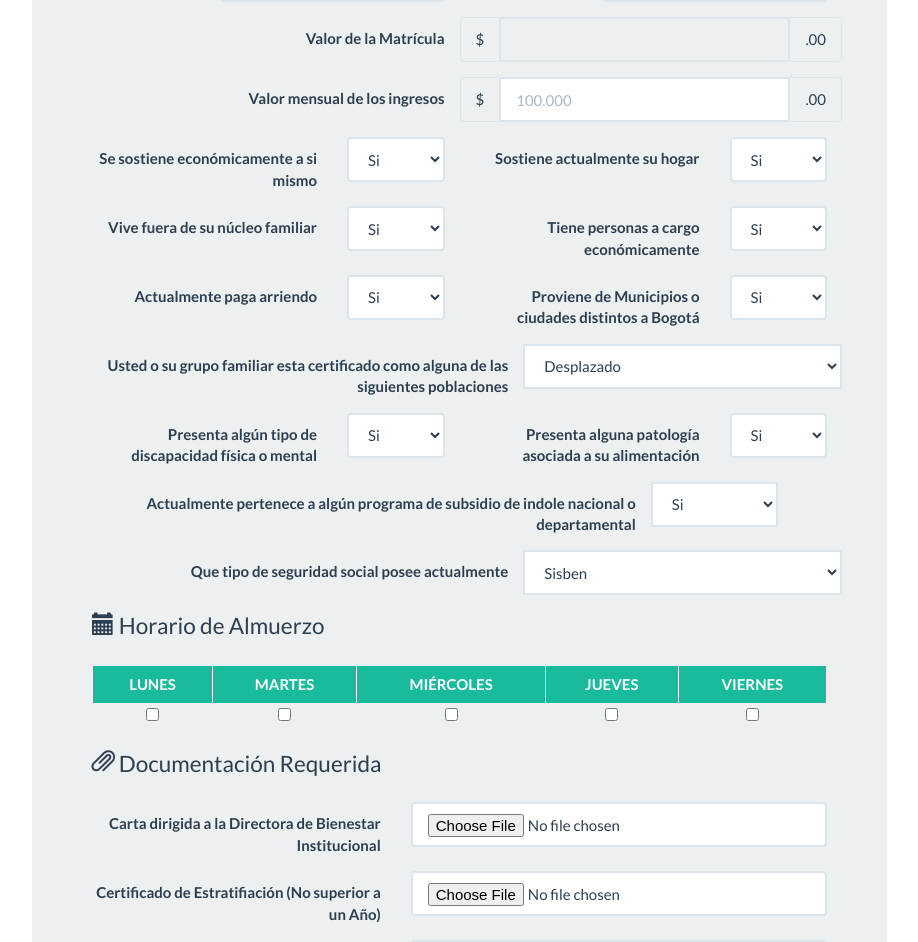
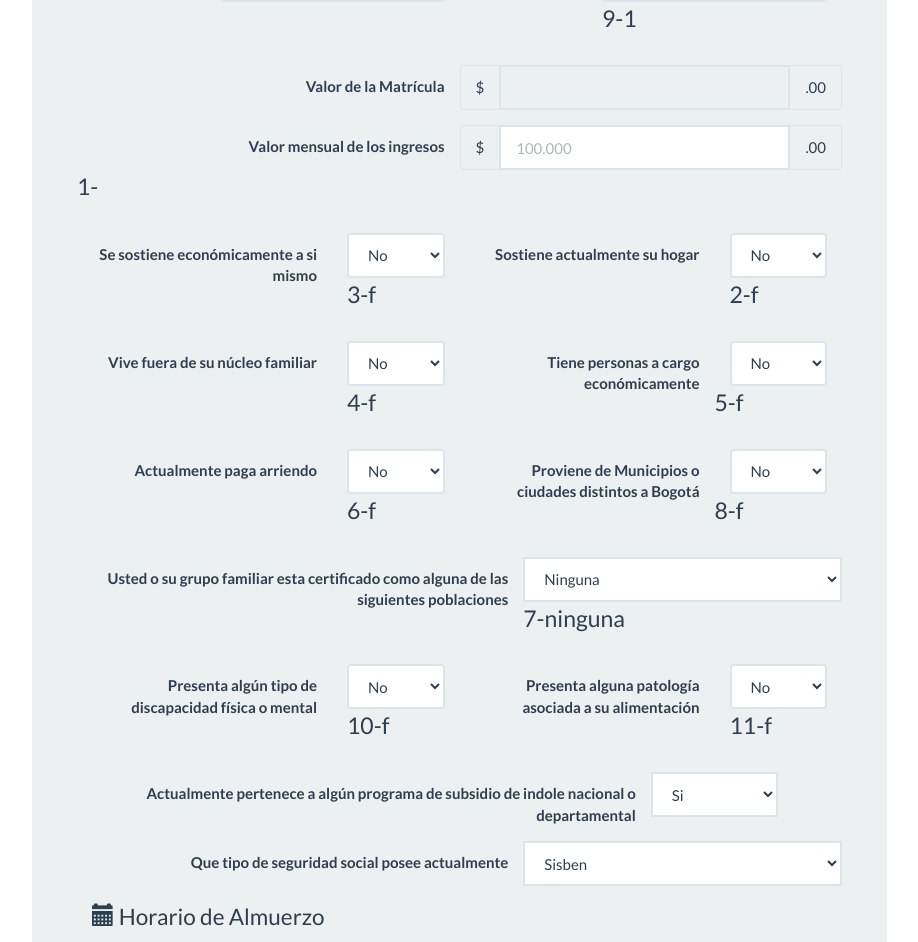
Before and after one commit to CatalinaCano/paaud, an Angular app in the folder cliente/: page /registrar-solicitud in a window 1280 px wide. Shown: the part 880-1822 px from the top of the page, without its empty margins (323-1241 px from the left). Built offline with nearby package versions, Linux system fonts and the light colour scheme.

Commit message:
se obtienen los datos del formulario de registro solicitud

```diff
--- a/cliente/src/app/components/registrar-solicitud/registrar-solicitud.component.html
+++ b/cliente/src/app/components/registrar-solicitud/registrar-solicitud.component.html
@@ -86,22 +86,23 @@
                     <label for="estadoCivil" class="col-lg-2 control-label">Estado Civil</label>
                     <div class="col-lg-4">
                         <select class="form-control" id="estadoCivil" required>
-                            <option>Soltero</option>
-                            <option>Casado</option>
-                            <option>Separado/Divorciado</option>
-                            <option>Viudo</option>
-                            <option>Unión Libre</option>
+                            <option value="soltero">Soltero</option>
+                            <option value="casado">Casado</option>
+                            <option value="separado">Separado/Divorciado</option>
+                            <option value="viudo">Viudo</option>
+                            <option value="union libre">Unión Libre</option>
                         </select>
                     </div>
 
-                    <label for="estadoCivil" class="col-lg-2 control-label">Estrato</label>
+                    <label for="estrato" class="col-lg-2 control-label">Estrato</label>
                     <div class="col-lg-4">
-                        <select class="form-control" id="estadoCivil" required>
-                            <option>1</option>
-                            <option>2</option>
-                            <option>3</option>
-                            <option>4</option>
+                        <select class="form-control" name="estrato" id="estrato" required [(ngModel)]="zona_riesgo.q_numerico" #estrato="ngModel">
+                            <option value="1">1</option>
+                            <option value="2">2</option>
+                            <option value="3">3</option>
+                            <option value="4">4</option>
                         </select>
+                        <p>{{zona_riesgo.k_camposolicitud}}-{{zona_riesgo.q_numerico}}</p>
                     </div>
                 </div>
 
@@ -109,7 +110,7 @@
                     <label for="matricula" class="col-lg-6 control-label">Valor de la Matrícula</label>
                     <div class="col-lg-6 input-group">
                         <span class="input-group-addon">$</span>
-                        <input type="number" class="form-control" name="matricula" id="matricula" disabled [(ngModel)]='datos_usuario.q_valormatricula' #matricula="ngModel">
+                        <input type="number" class="form-control" name="matricula" id="matricula" readonly [(ngModel)]='datos_usuario.q_valormatricula' #matricula="ngModel">
                         <span class="input-group-addon">.00</span>
                     </div>
                 </div>
@@ -118,96 +119,106 @@
                     <label for="ingresos" class="col-lg-6 control-label">Valor mensual de los ingresos</label>
                     <div class="col-lg-6 input-group">
                         <span class="input-group-addon">$</span>
-                        <input type="number" class="form-control" id="ingresos" required placeholder="100.000">
+                        <input type="number" class="form-control" name="ingresos" id="ingresos" required placeholder="100.000" [(ngModel)]="ingresos_familiares.q_numerico" #ingresos="ngModel">
                         <span class="input-group-addon">.00</span>
+                    </div>
+                    <p>{{ingresos_familiares.k_camposolicitud}}-{{ingresos_familiares.q_numerico}}</p>
+                </div>
+
+                <div class="form-group">
+                    <label for="sostenimientoeconomico" class="col-lg-4 control-label">Se sostiene económicamente a si mismo</label>
+                    <div class="col-lg-2">
+                        <select class="form-control" name="sostenimientoeconomico" id="sostenimientoeconomico" required [(ngModel)]="sostenimiento_economico.i_booleano" #sostenimientoeconomico="ngModel">
+                            <option value="f" selected>No</option>
+                            <option value="t">Si</option>
+                        </select>
+                        <p>{{sostenimiento_economico.k_camposolicitud}}-{{sostenimiento_economico.i_booleano}}</p>
+                    </div>
+
+                    <label for="sostenimientohogar" class="col-lg-4 control-label">Sostiene actualmente su hogar</label>
+                    <div class="col-lg-2">
+                        <select class="form-control" name="sostenimientohogar" id="sostenimientohogar" required [(ngModel)]="sostiene_su_hogar.i_booleano" #sostenimientohogar="ngModel">
+                            <option value="f" selected>No</option>
+                            <option value="t">Si</option>
+                        </select>
+                        <p>{{sostiene_su_hogar.k_camposolicitud}}-{{sostiene_su_hogar.i_booleano}}</p>
                     </div>
                 </div>
 
                 <div class="form-group">
-                    <label for="sostenimientoEconomico" class="col-lg-4 control-label">Se sostiene económicamente a si mismo</label>
+                    <label for="vivefuera" class="col-lg-4 control-label">Vive fuera de su núcleo familiar</label>
                     <div class="col-lg-2">
-                        <select class="form-control" id="sostenimientoEconomico" required>
-                            <option>Si</option>
-                            <option>No</option>
+                        <select class="form-control" name="vivefuera" id="vivefuera" required [(ngModel)]="vive_fuera.i_booleano" #vivefuera="ngModel">
+                            <option value="f" selected>No</option>
+                            <option value="t">Si</option>
+                        </select>
+                        <p>{{vive_fuera.k_camposolicitud}}-{{vive_fuera.i_booleano}}</p>
+                    </div>
+
+                    <label for="sostenimientopersonas" class="col-lg-4 control-label">Tiene personas a cargo económicamente</label>
+                    <div class="col-lg-2">
+                        <select class="form-control" name="sostenimientopersonas" id="sostenimientopersonas" required [(ngModel)]="sostenimiento_personas.i_booleano" #sostenimientopersonas="ngModel">
+                            <option value="f" selected>No</option>
+                            <option value="t">Si</option>
                         </select>
                     </div>
-
-                    <label for="sostenimientoHogar" class="col-lg-4 control-label">Sostiene actualmente su hogar</label>
-                    <div class="col-lg-2">
-                        <select class="form-control" id="sostenimientoHogar" required>
-                            <option>Si</option>
-                            <option>No</option>
-                        </select>
-                    </div>
-                </div>
-
-                <div class="form-group">
-                    <label for="viveFuera" class="col-lg-4 control-label">Vive fuera de su núcleo familiar</label>
-                    <div class="col-lg-2">
-                        <select class="form-control" id="viveFuera" required>
-                            <option>Si</option>
-                            <option>No</option>
-                        </select>
-                    </div>
-
-                    <label for="sostenimientoHogar" class="col-lg-4 control-label">Tiene personas a cargo económicamente</label>
-                    <div class="col-lg-2">
-                        <select class="form-control" id="sostenimientoHogar" required>
-                            <option>Si</option>
-                            <option>No</option>
-                        </select>
-                    </div>
+                    <p>{{sostenimiento_personas.k_camposolicitud}}-{{sostenimiento_personas.i_booleano}}</p>
                 </div>
 
 
                 <div class="form-group">
-                    <label for="pagaArriendo" class="col-lg-4 control-label">Actualmente paga arriendo</label>
+                    <label for="pagaarriendo" class="col-lg-4 control-label">Actualmente paga arriendo</label>
                     <div class="col-lg-2">
-                        <select class="form-control" id="pagaArriendo" required>
-                            <option>Si</option>
-                            <option>No</option>
+                        <select class="form-control" name="pagaarriendo" id="pagaarriendo" required [(ngModel)]="vive_en_arriendo.i_booleano" #pagaarriendo="ngModel">
+                            <option value="f" selected>No</option>
+                            <option value="t">Si</option>
                         </select>
+                        <p>{{vive_en_arriendo.k_camposolicitud}}-{{vive_en_arriendo.i_booleano}}</p>
                     </div>
 
                     <label for="origen" class="col-lg-4 control-label">Proviene de Municipios o ciudades distintos a Bogotá</label>
                     <div class="col-lg-2">
-                        <select class="form-control" id="origen" required>
-                            <option>Si</option>
-                            <option>No</option>
+                        <select class="form-control" name="origen" id="origen" required [(ngModel)]="origen.i_booleano" #pagaarriendo="ngModel">
+                            <option value="f" selected>No</option>
+                            <option value="t">Si</option>
                         </select>
                     </div>
+                    <p>{{origen.k_camposolicitud}}-{{origen.i_booleano}}</p>
                 </div>
 
 
                 <div class="form-group">
-                    <label for="tipoPoblacion" class="col-lg-7 control-label">Usted o su grupo familiar esta certificado como alguna de las siguientes poblaciones </label>
+                    <label for="tipopoblacion" class="col-lg-7 control-label">Usted o su grupo familiar esta certificado como alguna de las siguientes poblaciones </label>
                     <div class="col-lg-5 input-group">
-                        <select class="form-control" id="tipoPoblacion" required>
-                            <option>Desplazado</option>
-                            <option>Indigena</option>
-                            <option>Minorias ëtnicas</option>
-                            <option>Afrodescendiente - Afrocolombiano</option>
-                            <option>Mujer cabeza de hogar</option>
-                            <option>Ninguna</option>
+                        <select class="form-control" name="tipopoblacion" id="tipopoblacion" required [(ngModel)]="desplazamiento_forzado.n_valorcampo" #tipopoblacion="ngModel">
+                            <option value="ninguna">Ninguna</option>
+                            <option value="desplazado">Desplazado</option>
+                            <option value="indigena">Indigena</option>
+                            <option value="minoria">Minorias étnicas</option>
+                            <option value="afrodescendiente">Afrodescendiente - Afrocolombiano</option>
+                            <option value=" mujer cabeza de hogar">Mujer cabeza de hogar</option>
                         </select>
                     </div>
+                    <p>{{desplazamiento_forzado.k_camposolicitud}}-{{desplazamiento_forzado.n_valorcampo}}</p>
                 </div>
 
                 <div class="form-group">
                     <label for="discapacidad" class="col-lg-4 control-label">Presenta algún tipo de discapacidad física o mental</label>
                     <div class="col-lg-2">
-                        <select class="form-control" id="discapacidad" required>
-                            <option>Si</option>
-                            <option>No</option>
+                        <select class="form-control" name="discapacidad" id="discapacidad" required [(ngModel)]="discapacidad_fisica.i_booleano" #discapacidad="ngModel">
+                            <option value="f" selected>No</option>
+                            <option value="t">Si</option>
                         </select>
+                        <p>{{discapacidad_fisica.k_camposolicitud}}-{{discapacidad_fisica.i_booleano}}</p>
                     </div>
 
                     <label for="patologia" class="col-lg-4 control-label">Presenta alguna patología asociada a su alimentación</label>
                     <div class="col-lg-2">
-                        <select class="form-control" id="patologia" required>
-                            <option>Si</option>
-                            <option>No</option>
+                        <select class="form-control" name="patologia" id="patologia" required [(ngModel)]="patologia_medica.i_booleano" #patologia="ngModel">
+                            <option value="f" selected>No</option>
+                            <option value="t">Si</option>
                         </select>
+                        <p>{{patologia_medica.k_camposolicitud}}-{{patologia_medica.i_booleano}}</p>
                     </div>
                 </div>
 
@@ -264,28 +275,28 @@
                 <div class="form-group">
                     <label for="carta" class="col-lg-5 control-label"> Carta dirigida a la Directora de Bienestar Institucional </label>
                     <div class="col-lg-7">
-                        <input type="file" class="form-control" id="carta" required>
+                        <input type="file" class="form-control" id="carta">
                     </div>
                 </div>
 
                 <div class="form-group">
                     <label for="certificadoEstratificacion" class="col-lg-5 control-label">Certificado de Estratifiación (No superior a un Año) </label>
                     <div class="col-lg-7">
-                        <input type="file" class="form-control" id="certificadoEstratificacion" required>
+                        <input type="file" class="form-control" id="certificadoEstratificacion">
                     </div>
                 </div>
 
                 <div class="form-group">
                     <label for="reciboPublico" class="col-lg-5 control-label">Factura de un   recibo de servicio  público (con una vigencia de 3 meses)  </label>
                     <div class="col-lg-7">
-                        <input type="file" class="form-control" id="reciboPublico" required>
+                        <input type="file" class="form-control" id="reciboPublico">
                     </div>
                 </div>
 
                 <div class="form-group">
                     <label for="reciboUniversidad" class="col-lg-5 control-label">Fotocopia del Recibo de Pago de la Universidad cancelado.</label>
                     <div class="col-lg-7">
-                        <input type="file" class="form-control" id="reciboUniversidad" required>
+                        <input type="file" class="form-control" id="reciboUniversidad">
                     </div>
                 </div>
 
@@ -306,7 +317,7 @@
                 <div class="form-group">
                     <label for="cerIngresos" class="col-lg-5 control-label">Certificado de Ingresos</label>
                     <div class="col-lg-7">
-                        <input type="file" class="form-control" id="cerIngresos" required>
+                        <input type="file" class="form-control" id="cerIngresos">
                     </div>
                 </div>
 
@@ -328,7 +339,7 @@
                 <div class="form-group block-center">
                     <div class="col-lg-10 col-lg-offset-4">
                         <button type="reset" class="btn btn-default"> <span class="glyphicon glyphicon-remove-sign"></span> Cancelar</button>
-                        <button type="submit" class="btn btn-success"> <span class="glyphicon glyphicon-ok-circle"></span> Enviar</button>
+                        <button type="submit" class="btn btn-success" (click)="enviarSolicitud()"> <span class="glyphicon glyphicon-ok-circle"></span> Enviar</button>
                     </div>
                 </div>
             </fieldset>
--- a/cliente/src/app/components/registrar-solicitud/registrar-solicitud.component.ts
+++ b/cliente/src/app/components/registrar-solicitud/registrar-solicitud.component.ts
@@ -21,4 +21,62 @@ export class RegistrarSolicitudComponent implements OnInit {
         console.log(this.datos_usuario);
      }
 
+     ingresos_familiares = {
+         "k_camposolicitud": 1
+     }
+
+     sostiene_su_hogar = {
+         "k_camposolicitud": 2,
+         "i_booleano": 'f'
+     }
+
+     sostenimiento_economico = {
+         "k_camposolicitud": 3,
+         "i_booleano": 'f'
+     }
+
+     vive_fuera = {
+         "k_camposolicitud": 4,
+         "i_booleano": 'f'
+     }
+
+     sostenimiento_personas = {
+         "k_camposolicitud": 5,
+         "i_booleano": 'f'
+     }
+
+     vive_en_arriendo = {
+         "k_camposolicitud": 6,
+         "i_booleano": 'f'
+     }
+
+     desplazamiento_forzado = {
+         "k_camposolicitud": 7,
+         "n_valorcampo": "ninguna"
+     }
+
+     origen = {
+         "k_camposolicitud": 8,
+         "i_booleano": 'f'
+     }
+
+     zona_riesgo = {
+         "k_camposolicitud": 9,
+         "q_numerico": 1
+     }
+
+     discapacidad_fisica = {
+         "k_camposolicitud": 10,
+         "i_booleano": 'f'
+     }
+
+     patologia_medica = {
+         "k_camposolicitud": 11,
+         "i_booleano": 'f'
+     }
+
+     enviarSolicitud(){
+         console.log("enviar solicitud");
+     }
+
 }
```
